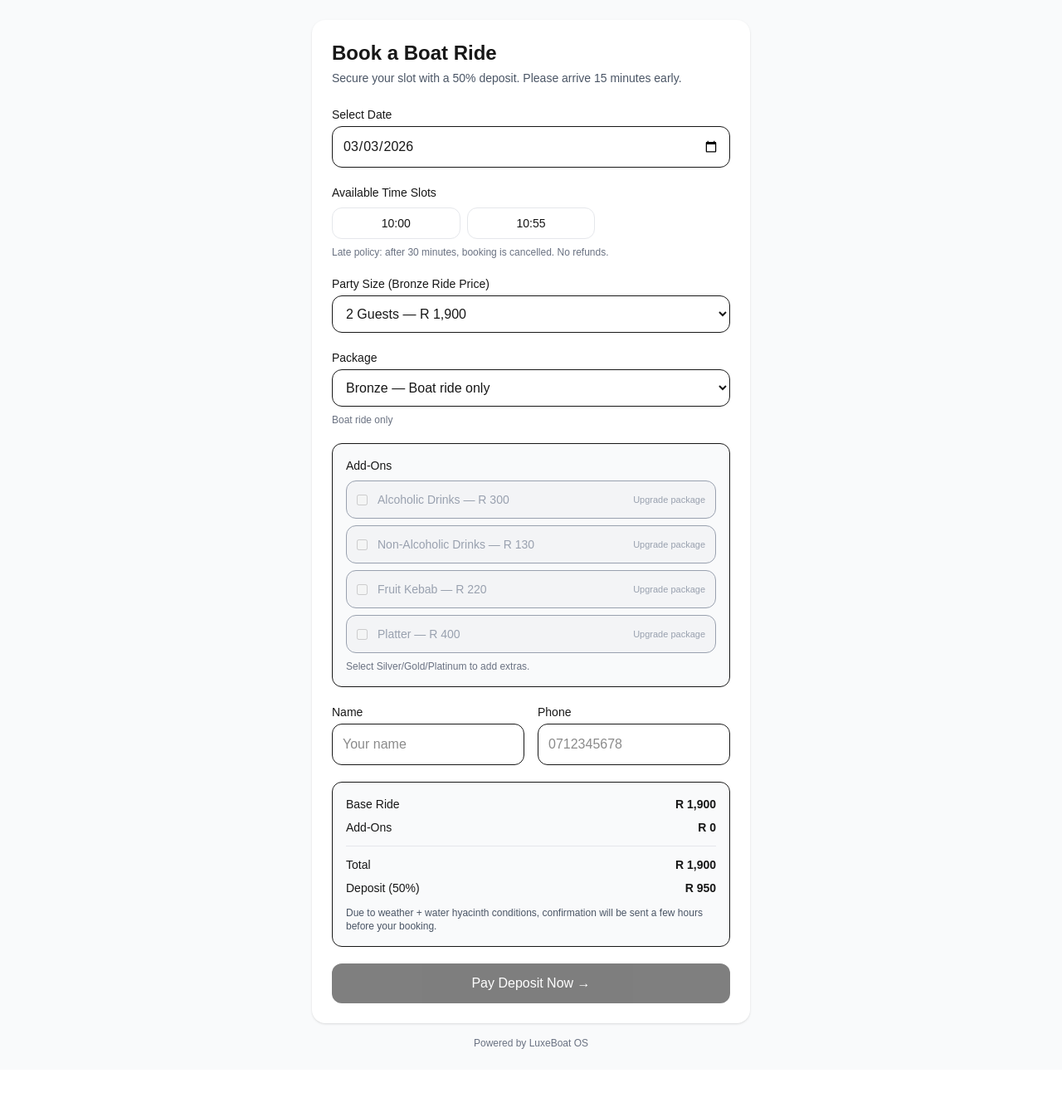
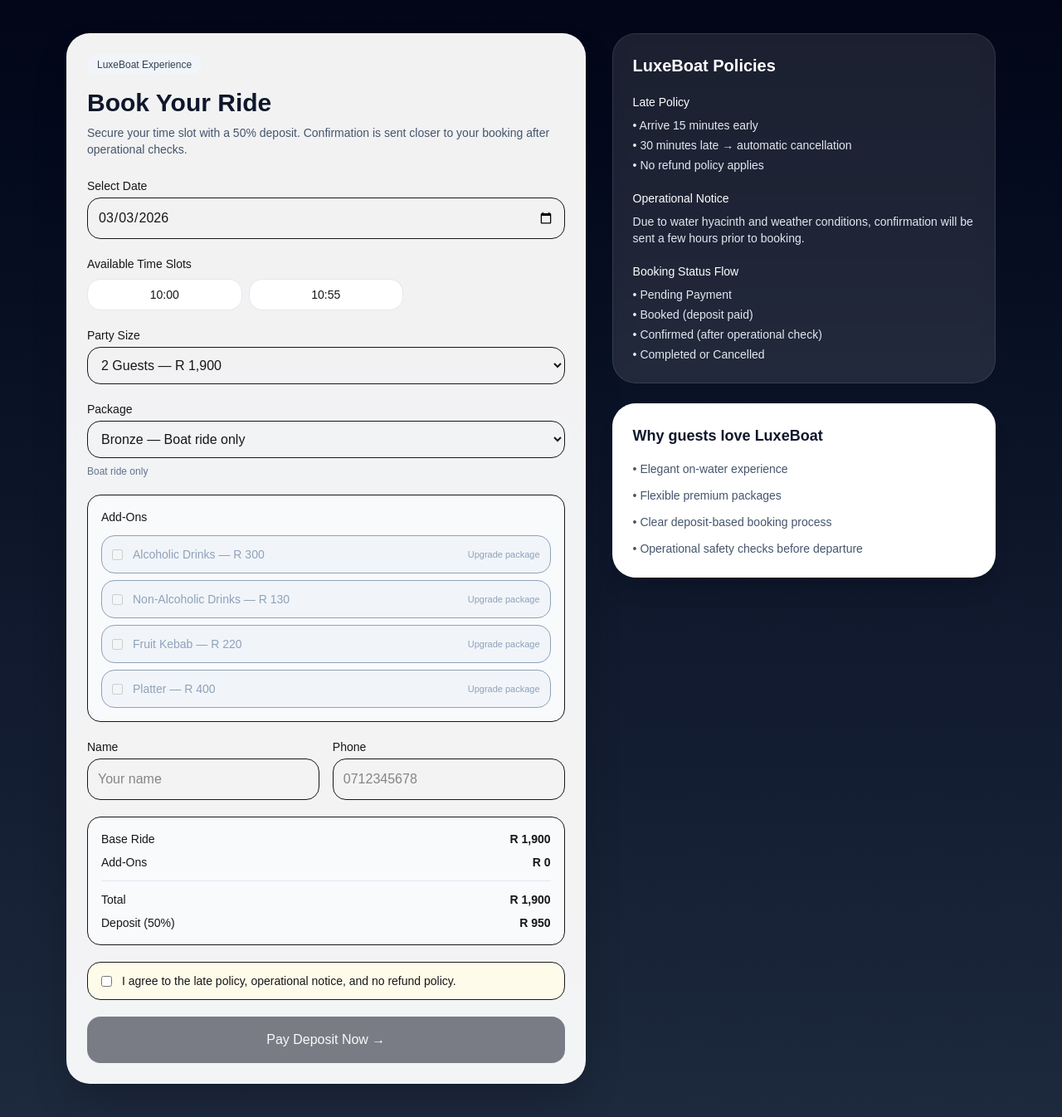
Before and after one commit to Nippie800/luxeboat-os, a Next.js app: page /book in a window 1280 px wide. Shown: the whole page at 83% size. Before the commit the page ends 1289 px from the top, so only its background shows below. Built offline with nearby package versions, Linux system fonts and the light colour scheme; no server answers; the database is empty.

Commit message:
feat: day 5 policy automation, booking states, and LuxeBoat page polish

```diff
--- a/src/app/book/page.tsx
+++ b/src/app/book/page.tsx
@@ -13,7 +13,11 @@
 } from "firebase/firestore";
 
 import { db } from "@/lib/firebase";
-import { generateSlots, type GeneralSettings, type BookingLite } from "@/lib/slots";
+import {
+  generateSlots,
+  type GeneralSettings,
+  type BookingLite,
+} from "@/lib/slots";
 
 const DEFAULTS: GeneralSettings = {
   rideDurationMinutes: 45,
@@ -93,6 +97,7 @@
 
   const [name, setName] = useState("");
   const [phone, setPhone] = useState("");
+  const [agreedToPolicies, setAgreedToPolicies] = useState(false);
 
   const [saving, setSaving] = useState(false);
   const [message, setMessage] = useState<string | null>(null);
@@ -146,7 +151,9 @@
 
   const addOnsTotal = useMemo(() => {
     return selectedAddOns.reduce((sum, id) => {
-      if (tier === "gold" && id === "drink_nonalcoholic") return sum + GOLD_NONALC_PRICE;
+      if (tier === "gold" && id === "drink_nonalcoholic") {
+        return sum + GOLD_NONALC_PRICE;
+      }
       return sum + ADD_ONS[id].price;
     }, 0);
   }, [selectedAddOns, tier]);
@@ -158,7 +165,9 @@
   }, [totalAmount, settings.depositPercentage]);
 
   function toggleAddOn(id: AddOnId) {
-    setSelectedAddOns((prev) => (prev.includes(id) ? prev.filter((x) => x !== id) : [...prev, id]));
+    setSelectedAddOns((prev) =>
+      prev.includes(id) ? prev.filter((x) => x !== id) : [...prev, id]
+    );
   }
 
   function isAllowedAddOn(id: AddOnId) {
@@ -170,21 +179,33 @@
     timeSlot &&
     name.trim().length >= 2 &&
     phone.trim().length >= 8 &&
+    agreedToPolicies &&
     !saving;
 
   async function createBookingAndPay() {
     setSaving(true);
     setMessage(null);
 
+    const safeJson = async (res: Response) => {
       try {
-    // 0) Quick client-side check
+        return await res.json();
+      } catch {
+        return null;
+      }
+    };
+
+    try {
       const slotAvailable = slots.find((s) => s.time === timeSlot)?.available;
       if (!slotAvailable) {
         setMessage("That slot was just taken. Please choose another.");
         return;
       }
 
-    // 1) Build add-ons
+      if (!agreedToPolicies) {
+        setMessage("You must agree to the policies before continuing.");
+        return;
+      }
+
       const addOnsDetailed = selectedAddOns.map((id) => {
         const price =
           tier === "gold" && id === "drink_nonalcoholic"
@@ -194,16 +215,6 @@
         return { id, label: ADD_ONS[id].label, price };
       });
 
-    // Helper to safely parse JSON even when API returns HTML/error
-    const safeJson = async (res: Response) => {
-      try {
-        return await res.json();
-      } catch {
-        return null;
-      }
-    };
-
-    // 2) Create HOLD booking + slot lock (server-side)
       const createRes = await fetch("/api/bookings/create", {
         method: "POST",
         headers: { "Content-Type": "application/json" },
@@ -223,6 +234,7 @@
             lateCancelMinutes: 30,
             noRefund: true,
             weatherHyacinthConfirmation: true,
+            agreedToPolicies: true,
           },
         }),
       });
@@ -230,7 +242,9 @@
       const createJson = await safeJson(createRes);
 
       if (!createRes.ok) {
-      setMessage(createJson?.error ?? `Could not create booking (${createRes.status})`);
+        setMessage(
+          createJson?.error ?? `Could not create booking (${createRes.status})`
+        );
         return;
       }
 
@@ -240,21 +254,13 @@
         return;
       }
 
-    // 3) Initiate PayFast
-    // IMPORTANT: send amount as STRING, and make sure it's valid
-    const amountStr = String(depositAmount);
-    if (!amountStr || Number(amountStr) <= 0) {
-      setMessage("Deposit amount is invalid. Please try again.");
-      return;
-    }
-
       const pfRes = await fetch("/api/payfast/initiate", {
         method: "POST",
         headers: { "Content-Type": "application/json" },
         body: JSON.stringify({
           bookingId,
-        amount: amountStr,
-        itemName: `Boat Ride Deposit (${date} ${timeSlot})`,
+          amount: String(depositAmount),
+          itemName: "Boat Ride Deposit",
         }),
       });
 
@@ -271,9 +277,7 @@
         return;
       }
 
-    // 4) Redirect to PayFast
       window.location.href = redirectUrl;
-
     } catch (err: any) {
       setMessage(err?.message ?? "Something went wrong");
     } finally {
@@ -282,58 +286,79 @@
   }
 
   return (
-    <div className="min-h-screen bg-gray-50">
-      <div className="max-w-xl mx-auto p-6">
-        <div className="bg-white rounded-2xl shadow p-6">
-          <h1 className="text-2xl font-semibold">Book a Boat Ride</h1>
-          <p className="text-sm text-gray-600 mt-1">
-            Secure your slot with a {settings.depositPercentage}% deposit. Please arrive 15 minutes early.
+    <div className="min-h-screen bg-gradient-to-b from-slate-950 via-slate-900 to-slate-800">
+      <div className="mx-auto max-w-6xl px-4 py-10">
+        <div className="grid gap-8 lg:grid-cols-[1.15fr_0.85fr]">
+          <div className="rounded-[28px] border border-white/10 bg-white/95 p-6 shadow-2xl backdrop-blur">
+            <div className="mb-6">
+              <div className="inline-flex rounded-full bg-slate-100 px-3 py-1 text-xs font-medium text-slate-700">
+                LuxeBoat Experience
+              </div>
+              <h1 className="mt-4 text-3xl font-semibold text-slate-900">
+                Book Your Ride
+              </h1>
+              <p className="mt-2 text-sm text-slate-600">
+                Secure your time slot with a {settings.depositPercentage}% deposit.
+                Confirmation is sent closer to your booking after operational checks.
               </p>
+            </div>
 
-          <div className="space-y-5 mt-6">
+            <div className="space-y-5">
               <div>
-              <label htmlFor="date" className="block text-sm font-medium">Select Date</label>
+                <label htmlFor="date" className="block text-sm font-medium">
+                  Select Date
+                </label>
                 <input
                   id="date"
                   type="date"
                   value={date}
                   onChange={(e) => setDate(e.target.value)}
-                className="w-full mt-1 border rounded-xl p-3"
+                  className="mt-1 w-full rounded-2xl border p-3"
                 />
               </div>
 
               <div>
-              <label className="block text-sm font-medium">Available Time Slots</label>
+                <label className="block text-sm font-medium">
+                  Available Time Slots
+                </label>
+
                 {loadingSlots ? (
-                <p className="text-sm text-gray-500 mt-2">Loading slots...</p>
+                  <p className="mt-2 text-sm text-slate-500">Loading slots...</p>
                 ) : (
-                <div className="grid grid-cols-3 gap-2 mt-2">
+                  <div className="mt-2 grid grid-cols-3 gap-2">
                     {slots.map((slot) => (
                       <button
                         key={slot.time}
                         disabled={!slot.available}
                         onClick={() => setTimeSlot(slot.time)}
-                      className={`rounded-xl border p-2 text-sm
-                        ${timeSlot === slot.time ? "border-black" : "border-gray-200"}
-                        ${slot.available ? "bg-white" : "bg-gray-100 text-gray-400"}`}
+                        className={`rounded-2xl border p-2 text-sm ${
+                          timeSlot === slot.time
+                            ? "border-slate-900 bg-slate-900 text-white"
+                            : "border-slate-200"
+                        } ${
+                          slot.available
+                            ? "bg-white"
+                            : "bg-slate-100 text-slate-400"
+                        }`}
                       >
                         {slot.time}
                       </button>
                     ))}
                   </div>
                 )}
-              <div className="mt-2 text-xs text-gray-500">
-                Late policy: after 30 minutes, booking is cancelled. No refunds.
-              </div>
               </div>
 
               <div>
-              <label htmlFor="partySize" className="block text-sm font-medium">Party Size (Bronze Ride Price)</label>
+                <label htmlFor="partySize" className="block text-sm font-medium">
+                  Party Size
+                </label>
                 <select
                   id="partySize"
                   value={partySize}
-                onChange={(e) => setPartySize(Number(e.target.value) as PartySize)}
-                className="w-full mt-1 border rounded-xl p-3"
+                  onChange={(e) =>
+                    setPartySize(Number(e.target.value) as PartySize)
+                  }
+                  className="mt-1 w-full rounded-2xl border p-3"
                 >
                   <option value={2}>2 Guests — {formatMoney(1900)}</option>
                   <option value={4}>4 Guests — {formatMoney(3600)}</option>
@@ -342,124 +367,195 @@
               </div>
 
               <div>
-              <label htmlFor="tier" className="block text-sm font-medium">Package</label>
+                <label htmlFor="tier" className="block text-sm font-medium">
+                  Package
+                </label>
                 <select
                   id="tier"
                   value={tier}
                   onChange={(e) => setTier(e.target.value as PackageTier)}
-                className="w-full mt-1 border rounded-xl p-3"
+                  className="mt-1 w-full rounded-2xl border p-3"
                 >
                   <option value="bronze">Bronze — Boat ride only</option>
                   <option value="silver">Silver — Drinks package</option>
                   <option value="gold">Gold — Snacks & bubbles</option>
                   <option value="platinum">Platinum — Platter & bubbles</option>
                 </select>
-              <div className="mt-2 text-xs text-gray-500">{TIER_RULES[tier].subtitle}</div>
+                <div className="mt-2 text-xs text-slate-500">
+                  {TIER_RULES[tier].subtitle}
+                </div>
               </div>
 
-            <div className="border rounded-xl p-4 bg-gray-50">
+              <div className="rounded-2xl border bg-slate-50 p-4">
                 <div className="text-sm font-medium">Add-Ons</div>
-              <div className="mt-2 space-y-2">
+                <div className="mt-3 space-y-2">
                   <AddOnRow
                     checked={selectedAddOns.includes("drink_alcoholic")}
                     allowed={isAllowedAddOn("drink_alcoholic")}
-                  label={`${ADD_ONS.drink_alcoholic.label} — ${formatMoney(ADD_ONS.drink_alcoholic.price)}`}
+                    label={`${ADD_ONS.drink_alcoholic.label} — ${formatMoney(
+                      ADD_ONS.drink_alcoholic.price
+                    )}`}
                     onToggle={() => toggleAddOn("drink_alcoholic")}
                   />
 
                   <AddOnRow
                     checked={selectedAddOns.includes("drink_nonalcoholic")}
                     allowed={isAllowedAddOn("drink_nonalcoholic")}
-                  label={`Non-Alcoholic Drinks — ${formatMoney(tier === "gold" ? GOLD_NONALC_PRICE : ADD_ONS.drink_nonalcoholic.price)}`}
+                    label={`Non-Alcoholic Drinks — ${formatMoney(
+                      tier === "gold"
+                        ? GOLD_NONALC_PRICE
+                        : ADD_ONS.drink_nonalcoholic.price
+                    )}`}
                     onToggle={() => toggleAddOn("drink_nonalcoholic")}
                   />
 
                   <AddOnRow
                     checked={selectedAddOns.includes("fruit_kebab")}
                     allowed={isAllowedAddOn("fruit_kebab")}
-                  label={`${ADD_ONS.fruit_kebab.label} — ${formatMoney(ADD_ONS.fruit_kebab.price)}`}
+                    label={`${ADD_ONS.fruit_kebab.label} — ${formatMoney(
+                      ADD_ONS.fruit_kebab.price
+                    )}`}
                     onToggle={() => toggleAddOn("fruit_kebab")}
                   />
 
                   <AddOnRow
                     checked={selectedAddOns.includes("platter")}
                     allowed={isAllowedAddOn("platter")}
-                  label={`${ADD_ONS.platter.label} — ${formatMoney(ADD_ONS.platter.price)}`}
+                    label={`${ADD_ONS.platter.label} — ${formatMoney(
+                      ADD_ONS.platter.price
+                    )}`}
                     onToggle={() => toggleAddOn("platter")}
                   />
+                </div>
+              </div>
 
-                {tier === "bronze" && (
-                  <div className="text-xs text-gray-500 mt-2">
-                    Select Silver/Gold/Platinum to add extras.
+              <div className="grid gap-4 md:grid-cols-2">
+                <div>
+                  <label htmlFor="name" className="block text-sm font-medium">
+                    Name
+                  </label>
+                  <input
+                    id="name"
+                    value={name}
+                    onChange={(e) => setName(e.target.value)}
+                    className="mt-1 w-full rounded-2xl border p-3"
+                    placeholder="Your name"
+                  />
+                </div>
+
+                <div>
+                  <label htmlFor="phone" className="block text-sm font-medium">
+                    Phone
+                  </label>
+                  <input
+                    id="phone"
+                    value={phone}
+                    onChange={(e) => setPhone(e.target.value)}
+                    className="mt-1 w-full rounded-2xl border p-3"
+                    placeholder="0712345678"
+                  />
+                </div>
+              </div>
+
+              <div className="rounded-2xl border bg-slate-50 p-4 text-sm">
+                <div className="flex justify-between">
+                  <span>Base Ride</span>
+                  <span className="font-semibold">{formatMoney(baseAmount)}</span>
+                </div>
+                <div className="mt-2 flex justify-between">
+                  <span>Add-Ons</span>
+                  <span className="font-semibold">
+                    {formatMoney(addOnsTotal)}
+                  </span>
+                </div>
+                <div className="my-3 h-px bg-slate-200" />
+                <div className="flex justify-between">
+                  <span>Total</span>
+                  <span className="font-semibold">
+                    {formatMoney(totalAmount)}
+                  </span>
+                </div>
+                <div className="mt-2 flex justify-between">
+                  <span>Deposit ({settings.depositPercentage}%)</span>
+                  <span className="font-semibold">
+                    {formatMoney(depositAmount)}
+                  </span>
+                </div>
+              </div>
+
+              <label className="flex items-start gap-3 rounded-2xl border bg-amber-50 px-4 py-3 text-sm">
+                <input
+                  type="checkbox"
+                  checked={agreedToPolicies}
+                  onChange={(e) => setAgreedToPolicies(e.target.checked)}
+                  className="mt-1"
+                />
+                <span>
+                  I agree to the late policy, operational notice, and no refund
+                  policy.
+                </span>
+              </label>
+
+              <button
+                onClick={createBookingAndPay}
+                disabled={!canSubmit}
+                className="w-full rounded-2xl bg-slate-950 px-4 py-4 text-white disabled:opacity-50"
+              >
+                {saving ? "Redirecting to payment..." : "Pay Deposit Now →"}
+              </button>
+
+              {message && (
+                <div className="rounded-2xl bg-slate-100 px-4 py-3 text-sm text-slate-700">
+                  {message}
                 </div>
               )}
             </div>
           </div>
 
-            <div className="grid grid-cols-2 gap-4">
+          <div className="space-y-6">
+            <div className="rounded-[28px] border border-white/10 bg-white/10 p-6 text-white backdrop-blur">
+              <h2 className="text-xl font-semibold">LuxeBoat Policies</h2>
+
+              <div className="mt-5 space-y-5 text-sm text-slate-200">
                 <div>
-                <label htmlFor="name" className="block text-sm font-medium">Name</label>
-                <input
-                  id="name"
-                  value={name}
-                  onChange={(e) => setName(e.target.value)}
-                  className="w-full mt-1 border rounded-xl p-3"
-                  placeholder="Your name"
-                />
+                  <h3 className="font-medium text-white">Late Policy</h3>
+                  <ul className="mt-2 space-y-1">
+                    <li>• Arrive 15 minutes early</li>
+                    <li>• 30 minutes late → automatic cancellation</li>
+                    <li>• No refund policy applies</li>
+                  </ul>
                 </div>
 
                 <div>
-                <label htmlFor="phone" className="block text-sm font-medium">Phone</label>
-                <input
-                  id="phone"
-                  value={phone}
-                  onChange={(e) => setPhone(e.target.value)}
-                  className="w-full mt-1 border rounded-xl p-3"
-                  placeholder="0712345678"
-                />
+                  <h3 className="font-medium text-white">Operational Notice</h3>
+                  <p className="mt-2">
+                    Due to water hyacinth and weather conditions, confirmation
+                    will be sent a few hours prior to booking.
+                  </p>
+                </div>
+
+                <div>
+                  <h3 className="font-medium text-white">Booking Status Flow</h3>
+                  <ul className="mt-2 space-y-1">
+                    <li>• Pending Payment</li>
+                    <li>• Booked (deposit paid)</li>
+                    <li>• Confirmed (after operational check)</li>
+                    <li>• Completed or Cancelled</li>
+                  </ul>
+                </div>
               </div>
             </div>
 
-            <div className="border rounded-xl p-4 bg-gray-50 text-sm">
-              <div className="flex justify-between">
-                <span>Base Ride</span>
-                <span className="font-semibold">{formatMoney(baseAmount)}</span>
-              </div>
-              <div className="flex justify-between mt-2">
-                <span>Add-Ons</span>
-                <span className="font-semibold">{formatMoney(addOnsTotal)}</span>
-              </div>
-
-              <div className="h-px bg-gray-200 my-3" />
-
-              <div className="flex justify-between">
-                <span>Total</span>
-                <span className="font-semibold">{formatMoney(totalAmount)}</span>
-              </div>
-              <div className="flex justify-between mt-2">
-                <span>Deposit ({settings.depositPercentage}%)</span>
-                <span className="font-semibold">{formatMoney(depositAmount)}</span>
-              </div>
-
-              <div className="mt-3 text-xs text-gray-600">
-                Due to weather + water hyacinth conditions, confirmation will be sent a few hours before your booking.
+            <div className="rounded-[28px] border border-white/10 bg-white text-slate-900 p-6 shadow-xl">
+              <h2 className="text-lg font-semibold">Why guests love LuxeBoat</h2>
+              <div className="mt-4 space-y-3 text-sm text-slate-600">
+                <p>• Elegant on-water experience</p>
+                <p>• Flexible premium packages</p>
+                <p>• Clear deposit-based booking process</p>
+                <p>• Operational safety checks before departure</p>
               </div>
             </div>
-
-            <button
-              onClick={createBookingAndPay}
-              disabled={!canSubmit}
-              className="w-full bg-black text-white p-3 rounded-xl disabled:opacity-50"
-            >
-              {saving ? "Redirecting to payment..." : "Pay Deposit Now →"}
-            </button>
-
-            {message && <p className="text-sm text-gray-700">{message}</p>}
           </div>
-        </div>
-
-        <div className="mt-4 text-center text-xs text-gray-500">
-          Powered by LuxeBoat OS
         </div>
       </div>
     </div>
@@ -478,12 +574,23 @@
   onToggle: () => void;
 }) {
   return (
-    <label className={`flex items-center justify-between rounded-xl border p-3 ${allowed ? "bg-white" : "bg-gray-100 text-gray-400"}`}>
+    <label
+      className={`flex items-center justify-between rounded-2xl border p-3 ${
+        allowed ? "bg-white" : "bg-slate-100 text-slate-400"
+      }`}
+    >
       <div className="flex items-center gap-3">
-        <input type="checkbox" checked={checked} disabled={!allowed} onChange={onToggle} />
+        <input
+          type="checkbox"
+          checked={checked}
+          disabled={!allowed}
+          onChange={onToggle}
+        />
         <div className="text-sm">{label}</div>
       </div>
-      {!allowed && <span className="text-[11px] text-gray-400">Upgrade package</span>}
+      {!allowed && (
+        <span className="text-[11px] text-slate-400">Upgrade package</span>
+      )}
     </label>
   );
 }
--- a/src/components/AdminShell.tsx
+++ b/src/components/AdminShell.tsx
@@ -21,12 +21,14 @@
   const pathname = usePathname();
 
   return (
-    <div className="min-h-screen bg-gray-50 print:bg-white">
+    <div className="min-h-screen bg-slate-50 print:bg-white">
       <div className="flex min-h-screen print:block">
-        <aside className="hidden md:flex w-64 flex-col border-r bg-white print:hidden">
-          <div className="p-6 border-b">
-            <h1 className="text-xl font-semibold">LuxeBoat OS</h1>
-            <p className="text-sm text-gray-500 mt-1">Admin Control Panel</p>
+        <aside className="hidden md:flex w-72 flex-col border-r border-slate-200 bg-gradient-to-b from-slate-950 via-slate-900 to-slate-800 text-white print:hidden">
+          <div className="p-6 border-b border-white/10">
+            <h1 className="text-2xl font-semibold tracking-tight">LuxeBoat OS</h1>
+            <p className="mt-1 text-sm text-slate-300">
+              Premium booking operations
+            </p>
           </div>
 
           <nav className="flex-1 p-4 space-y-2">
@@ -36,10 +38,10 @@
                 <Link
                   key={item.href}
                   href={item.href}
-                  className={`block rounded-xl px-4 py-3 text-sm font-medium transition ${
+                  className={`block rounded-2xl px-4 py-3 text-sm font-medium transition ${
                     active
-                      ? "bg-black text-white"
-                      : "text-gray-700 hover:bg-gray-100"
+                      ? "bg-white text-slate-900 shadow"
+                      : "text-slate-200 hover:bg-white/10 hover:text-white"
                   }`}
                 >
                   {item.label}
@@ -48,16 +50,18 @@
             })}
           </nav>
 
-          <div className="p-4 border-t text-xs text-gray-500">
-            Built for boat operations
+          <div className="p-4 border-t border-white/10 text-xs text-slate-400">
+            LuxeBoat operations control
           </div>
         </aside>
 
         <main className="flex-1">
-          <div className="border-b bg-white px-6 py-5 print:border-b-0 print:px-0 print:py-0 print:mb-4">
-            <h2 className="text-2xl font-semibold">{title ?? "Admin"}</h2>
+          <div className="border-b border-slate-200 bg-white px-6 py-5 print:border-b-0 print:px-0 print:py-0 print:mb-4">
+            <h2 className="text-2xl font-semibold text-slate-900">
+              {title ?? "Admin"}
+            </h2>
             {subtitle && (
-              <p className="mt-1 text-sm text-gray-600">{subtitle}</p>
+              <p className="mt-1 text-sm text-slate-600">{subtitle}</p>
             )}
           </div>
 
```
Also changed, not shown: src/app/admin/page.tsx (+33 -29 lines), src/lib/bookingAutomation.ts (added, +68 -0 lines). Lines whose indentation alone changed are shown as unchanged.
